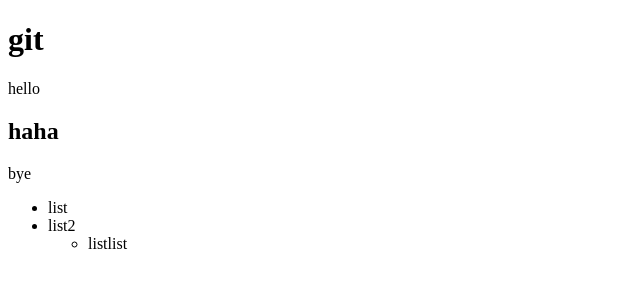
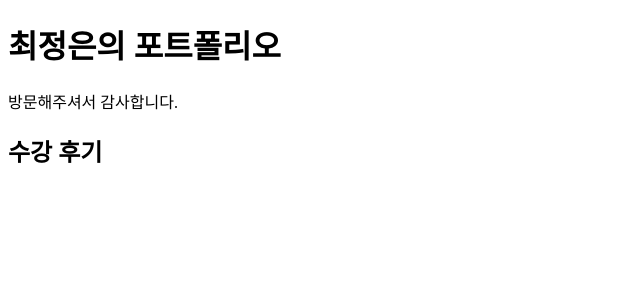
Before and after one commit to choijeongeun/portfolio, a plain HTML site: page index.html in a window 1280 px wide. Shown: the whole page, without its empty margins (0-640 px from the left). Drawn offline with Linux system fonts and the light colour scheme.

Commit message:
Add files via upload

```diff
--- a/index.html
+++ b/index.html
@@ -1,26 +1,18 @@
 <!DOCTYPE html>
-<html lang="ko">
-
+<html lang="en">
 <head>
-  <meta charset="UTF-8">
-  <meta name="viewport" content="width=device-width, initial-scale=1.0">
-  <title>Document</title>
+    <meta charset="UTF-8">
+    <meta name="viewport" content="width=device-width, initial-scale=1.0">
+    <title>최정은의 포트폴리오</title>
 </head>
-
 <body>
-  <h1>git</h1>
-  <p>hello</p>
-  <h2>haha</h2>
-  <p>bye</p>
-  <ul>
-    <li>list </li>
-    <li>list2
-
-      <ul>
-        <li>listlist</li>
-      </ul>
-    </li>
-  </ul>
+    <h1>최정은의 포트폴리오</h1>
+    <p>방문해주셔서 감사합니다.</p>
+    <section>
+        <h2>수강 후기</h2>
+        <div>
+            <img src="" alt="">
+        </div>
+    </section>
 </body>
-
 </html>
```
